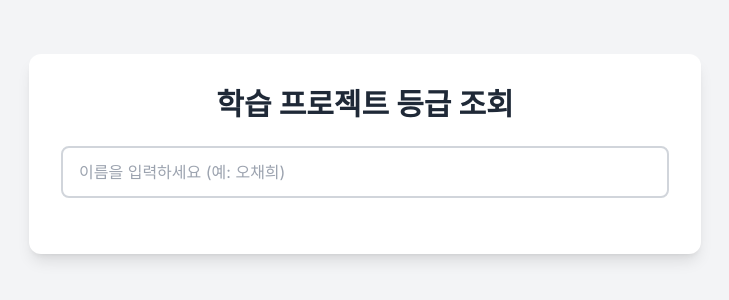
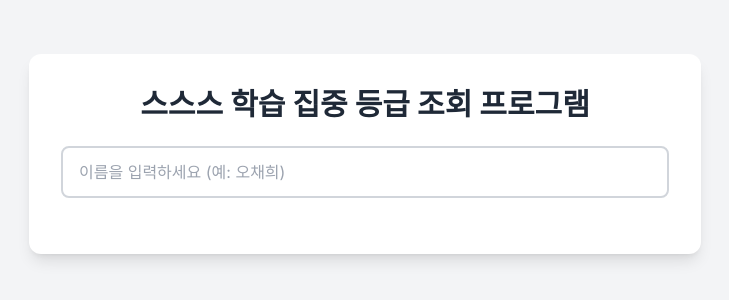
Before and after one commit to ochcho0108/ochcho0108.github.io, a plain HTML site: page index.html in a window 1280 px wide. Shown: the part 246-546 px from the top of the page, without its empty margins (275-1004 px from the left). Drawn offline with nearby package versions, Linux system fonts and the light colour scheme.

Commit message:
Upload index.html with new code

```diff
--- a/index.html
+++ b/index.html
@@ -17,7 +17,7 @@
 <body class="bg-gray-100 min-h-screen flex items-center justify-center p-4">
 
     <div class="bg-white p-8 rounded-xl shadow-lg w-full max-w-2xl text-center">
-        <h1 class="text-3xl font-bold text-gray-800 mb-6">학습 프로젝트 등급 조회</h1>
+        <h1 class="text-3xl font-bold text-gray-800 mb-6">스스스 학습 집중 등급 조회 프로그램</h1>
 
         <!-- 검색 입력란 -->
         <div class="mb-6">
```
